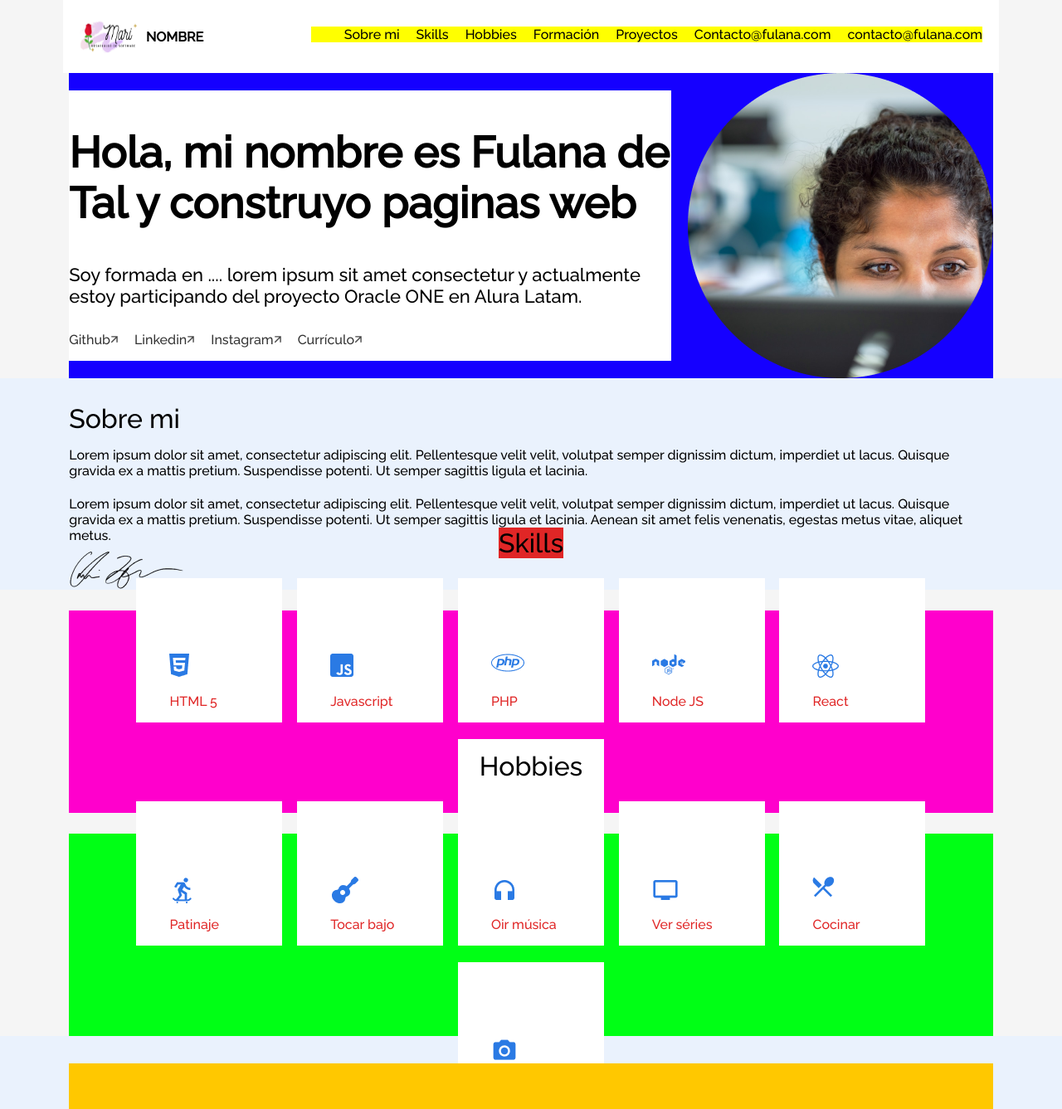
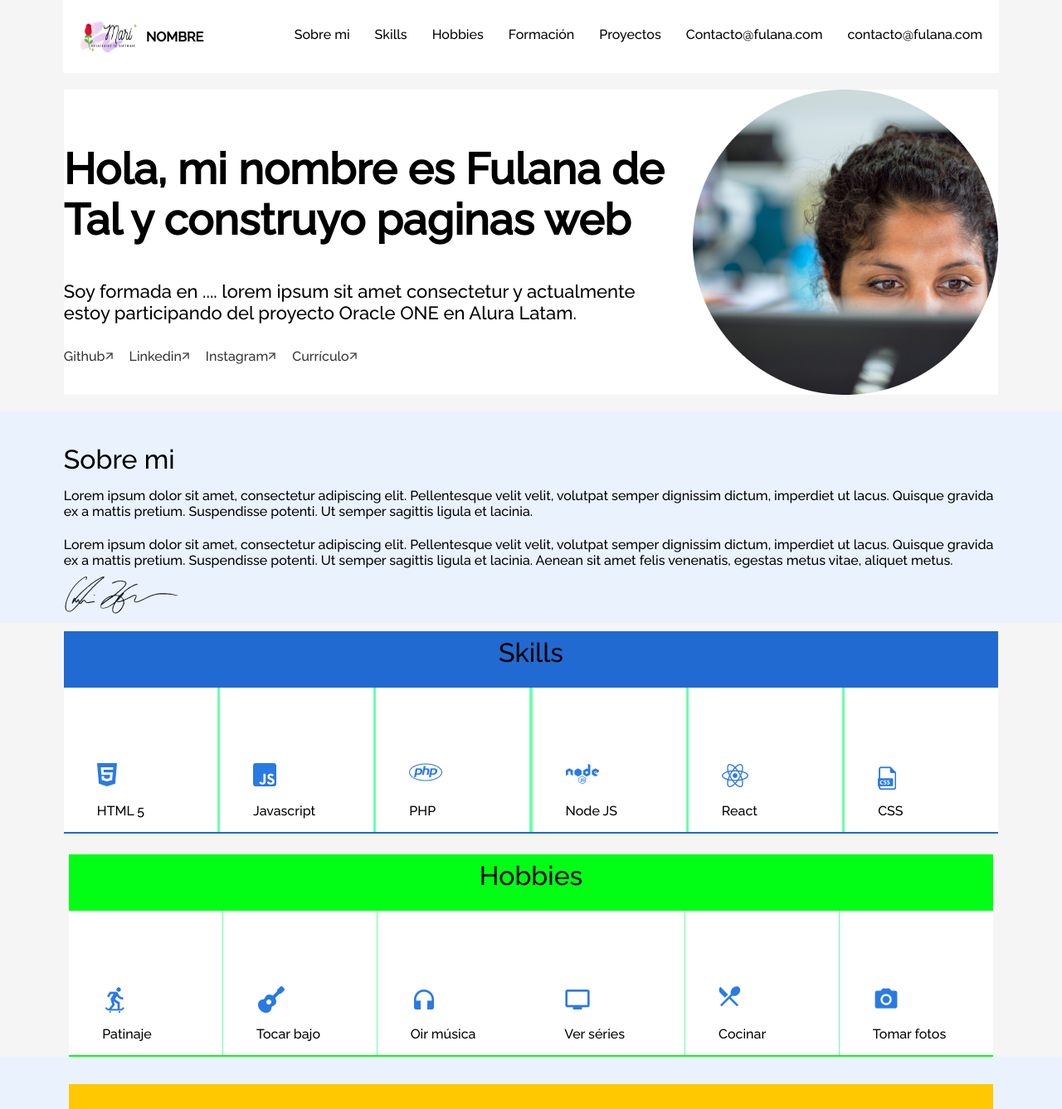
Before and after one commit to Mariq12/desafio-portafolio-v2, a plain HTML site: page index.html in a window 1280 px wide. Shown: the top 1337 px of the page at 83% size. Drawn offline with Linux system fonts and the light colour scheme.

Commit message:
skills y hobbies ok

```diff
--- a/styles/style.css
+++ b/styles/style.css
@@ -2,6 +2,12 @@
     /* Inserta la variable de los otros colores inspeccionando el exemplo de figma */
     /*Se esforce para trabalhar com variáveis, é uma dica profissional valiosa*/
     --cor-de-fundo: #F5F5F5;
+    --cor-de-first-section: #FFFFFF;
+    --cor-de-secundary-section: #EAF2FD;
+    --cor-de-booton: #2A7AE4;
+    --cor-de-borders: #2A7AE4;
+    --cor-de-booton-text:  #2A7AE4;
+    --cor-de-texto: #000000;
     --cor-de-link: #000;
 }
 
@@ -41,11 +47,9 @@ section.menu {
     justify-content: center; /* Alinea los elementos del encabezado en los extremos */
     align-items: center; /* Centra verticalmente los elementos del encabezado */
      /* Añade espacio interno a los lados del encabezado */
-    background-color: #ffffff; /* Color de fondo del encabezado */
+    background: var(--cor-de-first-section); /* Color de fondo del encabezado */
     margin-top: 0; /* Elimina el margen superior */
-
     padding: 0 20px; /* Añade espacio interno a los lados del encabezado */
-
     /* Centra y distribuye el espacio equitativamente */
     margin: 0 ; /* Centra el encabezado horizontalmente */
 }
@@ -82,12 +86,11 @@ section.menu {
     font-size: 16px;
     font-size: medium;
     list-style-type: none;
-    background-color: yellow;
 }
 
 /* Estilo para los elementos de la lista del menú */
 .menu__list__item {
-    margin-right: 20px;
+    margin-right: 30px;
 }
 
 /* Estilo para el elemento de contacto en la lista del menú */
@@ -105,12 +108,14 @@ section.menu {
 
 .title__div {
     width: 100%; /* Ancho máximo permitido */
-    max-width: 87%;
+    max-width: 88%;
     height: 368px;
     display: flex;
     justify-content: space-between;
     align-items: center;
-    background-color: rgb(21, 0, 255);
+    background: var(--cor-de-first-section);
+    margin-top: 20px;
+    margin-bottom: 20px;
 }
 
 .title__profile {
@@ -123,7 +128,7 @@ section.menu {
 .title__container {
     order: 1; /* Cambia el orden del elemento */
     flex: 1; /* El contenido ocupará el espacio restante */
-    background-color: #ffffff;
+    background: var(--cor-de-first-section);
 }
 
 .title__bio {
@@ -173,7 +178,7 @@ section.menu {
     justify-content: center;
     align-items: flex-start; /* Alinea los elementos a la izquierda */
     width: 100%; /* Ancho máximo permitido */
-    max-width: 87%;
+    max-width: 88%;
     height: 255px;
     background-color: #EAF2FD;
 }
@@ -203,14 +208,13 @@ section.menu {
     justify-content: center; /* Centra verticalmente en el viewport */
     align-items: center; /* Centra horizontalmente */
     width: 100%; /* Ocupa todo el ancho disponible */
-    max-width: 87%; /* Ancho máximo permitido */
-    background-color: rgb(255, 0, 204);
+    max-width: 88%; /* Ancho máximo permitido */
     height: 244px; /* Usar altura completa del viewport */
-    margin-top: 25px;
+    margin-top: 10px;
+    background-color: #216ad1;
 }
 
 .skills__title {
-    background-color: #e02626;
     font-size: 32px;
     font-weight: 500;
     margin-bottom: 24px; /* Espaciado inferior */
@@ -219,11 +223,13 @@ section.menu {
 
 .skills__line {
     display: flex;
-    justify-content: space-around; /* Distribuye los elementos con espacio proporcional */
-    align-items: center; /* Centra verticalmente */
-    flex-wrap: wrap; /* Permite que los elementos se ajusten automáticamente a la línea */
+    justify-content: space-between; /* Distribuye los elementos con espacio proporcional */
+    align-items:center; /* Centra verticalmente */
+    flex-wrap: wrap; /* Permite que los elementos se envuelvan en varias líneas */
     width: 100%; /* Ocupa todo el ancho disponible */
-    max-width:  87%; /* Ancho máximo permitido */
+    background-color: #6bffa9;
+    margin-right: 30px;
+    margin-left: 30px;
 }
 
 .skills__box {
@@ -231,11 +237,9 @@ section.menu {
     flex-direction: column; /* Cambia la disposición a columna */
     justify-content: flex-end; /* Alinea los elementos al final */
     align-items: flex-start; /* Alinea los elementos a la izquierda */
-    width: 176px;
+    width: 185px;
     height: 174px;
-    color: #e02626;
-    background-color: #ffffff;
-    margin-bottom: 20px;
+    background: var(--cor-de-first-section);
 }
 
 .skills__img {
@@ -245,7 +249,6 @@ section.menu {
 
 .skills__name {
     margin-top: auto; /* Mueve el nombre hacia la parte inferior */
-    background-color: #ffffff;
 }
 
 /* *Sección Hobbies */
@@ -277,11 +280,13 @@ section.menu {
 
 .hobbies__line {
     display: flex;
-    justify-content: space-around; /* Distribuye los elementos con espacio proporcional */
-    align-items: center; /* Centra verticalmente */
-    flex-wrap: wrap; /* Permite que los elementos se ajusten automáticamente a la línea */
+    justify-content: space-between; /* Distribuye los elementos con espacio proporcional */
+    align-items:center; /* Centra verticalmente */
+    flex-wrap: wrap; /* Permite que los elementos se envuelvan en varias líneas */
     width: 100%; /* Ocupa todo el ancho disponible */
-    max-width:  87%; /* Ancho máximo permitido */
+    background-color: #6bffa9;
+    margin-right: 30px;
+    margin-left: 30px;
 }
 
 .hobbies__box {
@@ -289,11 +294,9 @@ section.menu {
     flex-direction: column; /* Cambia la disposición a columna */
     justify-content: flex-end; /* Alinea los elementos al final */
     align-items: flex-start; /* Alinea los elementos a la izquierda */
-    width: 176px;
+    width: 185px;
     height: 174px;
-    color: #e02626;
-    background-color: #ffffff;
-    margin-bottom: 20px;
+    background: var(--cor-de-first-section);
 }
 
 .hobbies__img {
```
